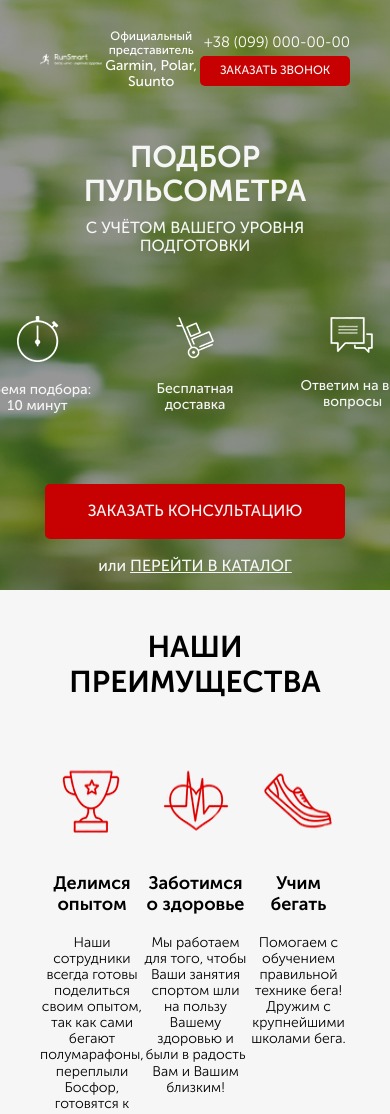
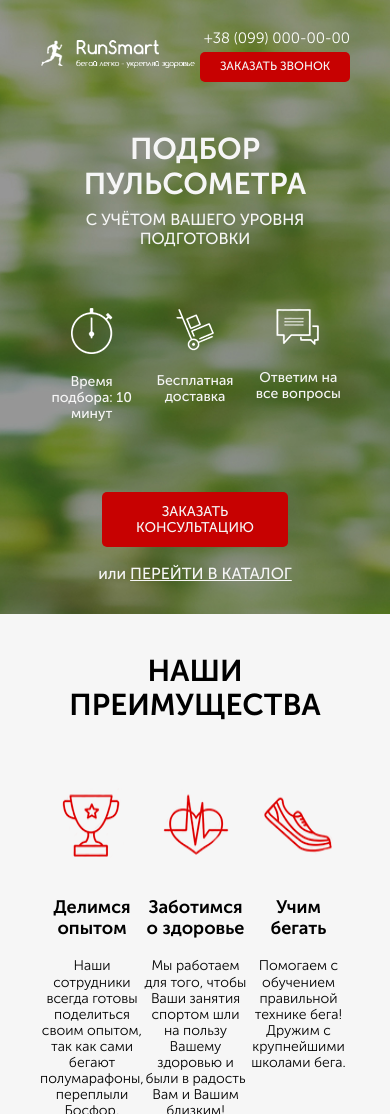
Before and after one commit to mal3v14/Pulse, a website: page src/index.html in a window 390 px wide. Shown: the top 1114 px of the page. Drawn offline with Linux system fonts and the light colour scheme.

Commit message:
full promo phone optimization

```diff
--- a/src/css/modern-normalize.min.css
+++ b/src/css/modern-normalize.min.css
@@ -10,7 +10,8 @@ html {
     font-family: system-ui, 'Segoe UI', Roboto, Helvetica, Arial, sans-serif, 'Apple Color Emoji', 'Segoe UI Emoji';
     line-height: 1.15;
     -webkit-text-size-adjust: 100%;
-    tab-size: 4
+    tab-size: 4;
+    box-sizing: border-box
 }
 
 /* body {
--- a/src/index.html
+++ b/src/index.html
@@ -19,8 +19,10 @@
 
                 </a>
                 <div class="header__official">
-                    Официальный представитель
-                    <span>Garmin, Polar, Suunto</span>
+                    <div class="header__rep">Официальный представитель
+                        <span>Garmin, Polar, Suunto
+                        </span>
+                    </div>
                 </div>
                 <div class="header__contacts"><a href="tel:+380990000000" class="header__phone">+38 (099) 000-00-00</a>
                     <button class="button">Заказать звонок</button>
--- a/src/sass/blocks/_buttons.scss
+++ b/src/sass/blocks/_buttons.scss
@@ -17,5 +17,12 @@
         height: 55px;
         font-size: 16px;
         margin-top: 70px;
+
+
+        @media screen and (max-width: 425px) {
+            width: 60%;
+            font-size: 14px;
+        }
+
     }
 }
--- a/src/sass/blocks/_header.scss
+++ b/src/sass/blocks/_header.scss
@@ -6,12 +6,22 @@
     &__logo {
         max-width: 250px;
 
+        @media screen and (max-width: 768px) {
+            width: 35%;
+        }
+
         @media screen and (max-width: 576px) {
-            width: 35%;
+            width: 50%;
+        }
+
+        @media screen and (max-width: 320px) {
+            width: 100%;
         }
 
         img {
             width: 100%;
+
+
         }
 
     }
@@ -24,11 +34,13 @@
         color: #fff;
 
 
+
+
         span {
             display: block;
             font-size: 18px;
 
-            @media screen and (max-width: 576px) {
+            @media screen and (max-width: 768px) {
                 font-size: 14px;
             }
         }
@@ -41,6 +53,11 @@
         flex-direction: column;
         align-items: flex-end;
         row-gap: 5px;
+
+        @media screen and (max-width: 320px) {
+            display: none;
+
+        }
     }
 
     &__phone {
@@ -50,10 +67,16 @@
         text-decoration: none;
         color: #fff;
 
-        @media screen and (max-width: 576px) {
+        @media screen and (max-width: 768px) {
             font-weight: 300;
             font-size: 15px;
         }
     }
 
+    &__rep {
+        @media screen and (max-width: 576px) {
+            display: none;
+
+        }
+    }
 }
--- a/src/sass/blocks/_promo.scss
+++ b/src/sass/blocks/_promo.scss
@@ -3,7 +3,7 @@
 
 .promo {
 
-    max-height: 650px;
+    max-width: 100%;
     padding: 21px 0 93px 0;
     background: url(../../img/bg.jpg) center center/ cover no-repeat;
 
@@ -12,7 +12,7 @@
     }
 
     @media screen and (max-width: 576px) {
-        max-height: 590px;
+        max-height: 100%;
         padding: 30px 0 30px 0;
     }
 
@@ -23,7 +23,7 @@
         align-items: flex-end;
         margin-top: 90px;
 
-        @media screen and (max-width: 576px) {
+        @media screen and (max-width: 768px) {
             margin-top: 50px;
             align-items: center;
         }
@@ -36,7 +36,7 @@
         color: variables.$white-color;
 
         // line-height: 24px;
-        @media screen and (max-width: 576px) {
+        @media screen and (max-width: 768px) {
             text-align: center;
             font-size: 30px;
 
@@ -51,7 +51,7 @@
         color: variables.$white-color;
 
         // line-height: 24px;
-        @media screen and (max-width: 576px) {
+        @media screen and (max-width: 768px) {
             text-align: center;
             font-size: 16px;
             margin-top: 10px;
@@ -65,6 +65,11 @@
         flex-direction: row;
         justify-content: space-between;
 
+        @media screen and (max-width: 425px) {
+            min-width: 90%;
+        }
+
+
     }
 
     &__icon {
@@ -73,6 +78,10 @@
         font-weight: 500;
         font-size: 14px;
         color: variables.$white-color;
+
+        @media screen and (max-width: 425px) {
+            width: 100%;
+        }
 
         img {
             margin-bottom: 20px;
```
Also changed, not shown: src/css/style.min.css, src/img/bg_425px.jpg (added).
